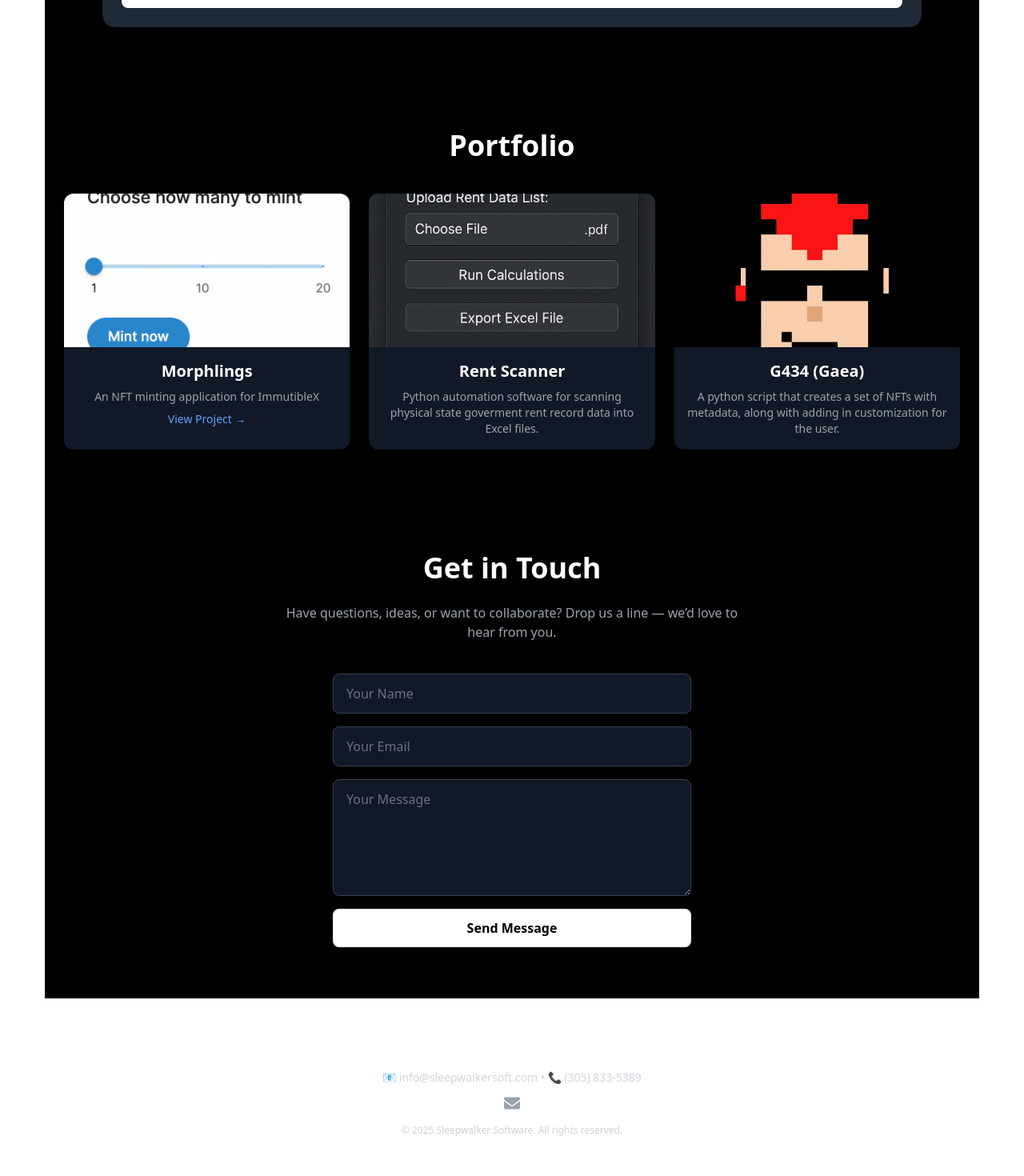
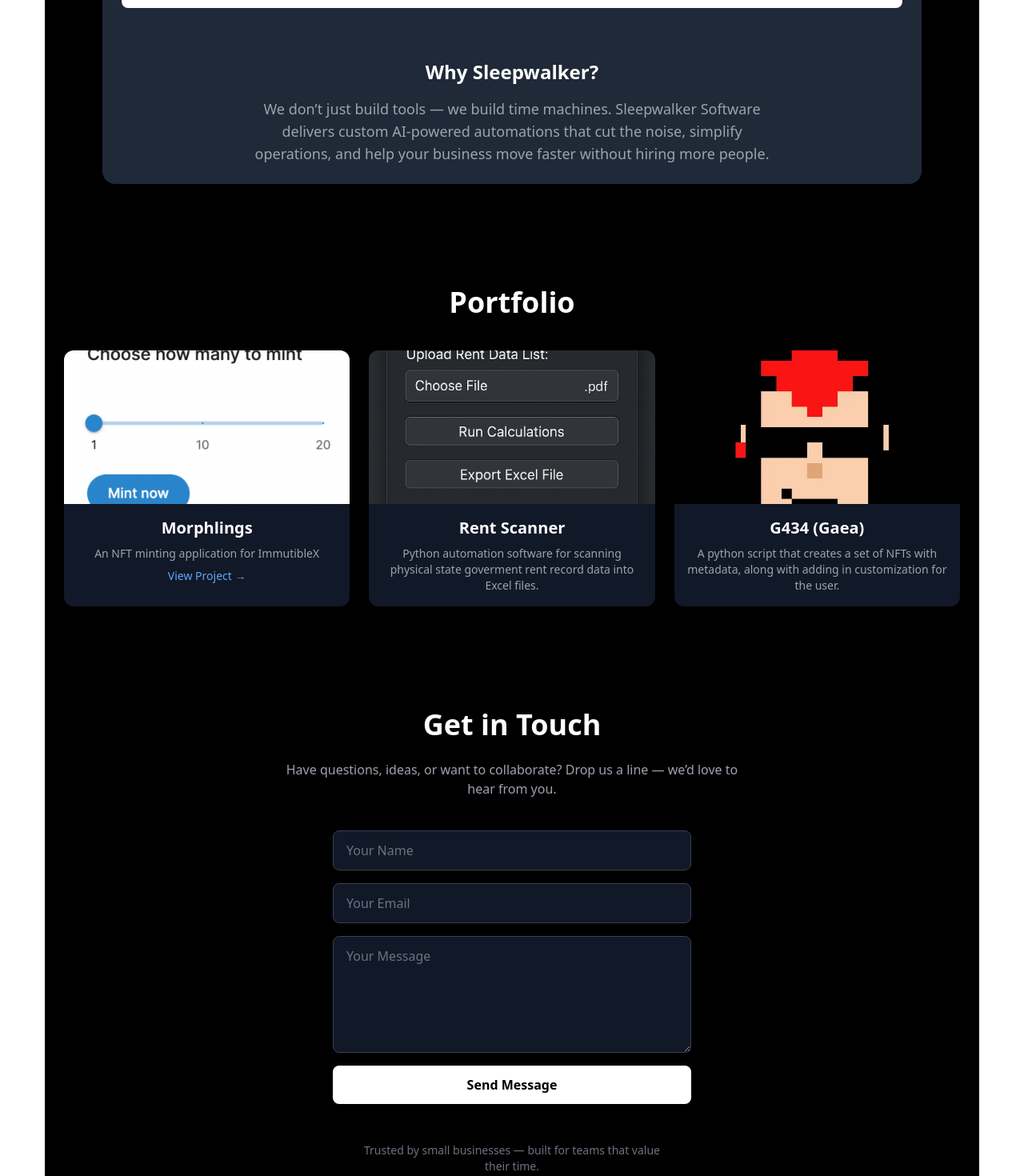
Before and after one commit to Jpcostan/sleepwalker-software, a React (Vite) app: page / in a window 1280 px wide. Shown: the part 1558-3028 px from the top of the page at 80% size. Built offline with nearby package versions, Linux system fonts and the light colour scheme.

Commit message:
Some small changes

```diff
--- a/src/components/Contact.tsx
+++ b/src/components/Contact.tsx
@@ -65,6 +65,11 @@ const Contact: React.FC = () => {
         {status === 'error' && (
           <p className="text-red-500 text-sm mt-2">Oops! Something went wrong. Try again later.</p>
         )}
+        <div className="max-w-5xl mx-auto px-6">
+          <p className="text-sm text-gray-500 text-center mt-8">
+            Trusted by small businesses — built for teams that value their time.
+          </p>
+        </div>
       </form>
     </section>
   );
--- a/src/components/LeadMagnetCalculator.tsx
+++ b/src/components/LeadMagnetCalculator.tsx
@@ -114,6 +114,15 @@ export default function LeadMagnetCalculator() {
           >
             Send My Ideas
           </button>
+          <div className="max-w-5xl mx-auto px-6">
+          <div className="mt-16 text-center max-w-2xl mx-auto">
+            <h2 className="text-2xl font-bold mb-4">Why Sleepwalker?</h2>
+              <p className="text-gray-400 text-lg">
+                We don’t just build tools — we build time machines. Sleepwalker Software delivers custom AI-powered automations that cut the noise, simplify operations, and help your business move faster without hiring more people.
+              </p>
+        </div>
+          </div>
+
         </form>
       </div>
     </section>
```
